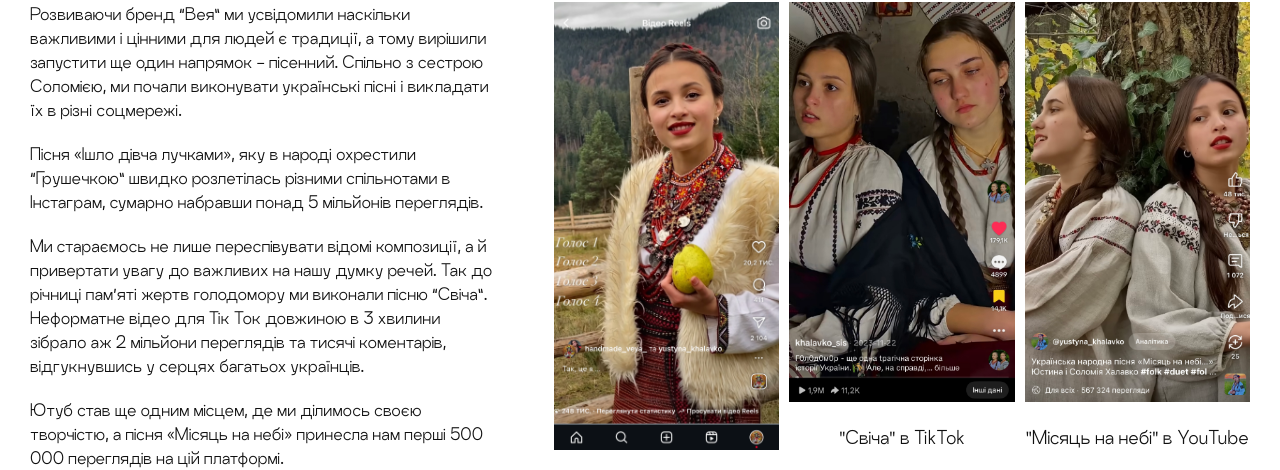
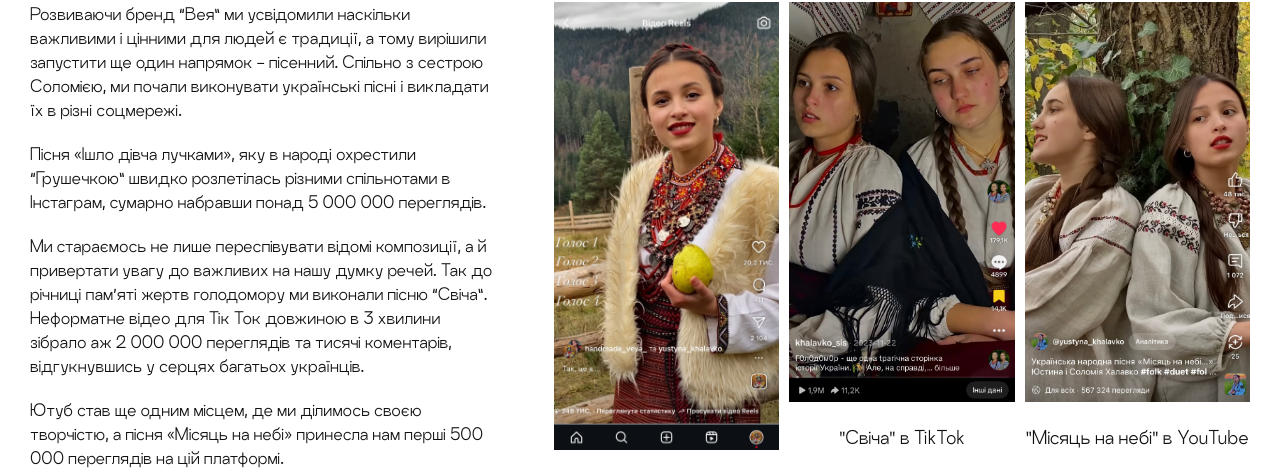
Before and after one commit to oleh-shashkevych/Veya, a plain HTML site: page index.html in a window 1280 px wide. Shown: the part 3077-3547 px from the top of the page. Drawn offline with nearby package versions, Linux system fonts and the light colour scheme; a web font is replaced by a local one.

Commit message:
Small upd

```diff
--- a/index.html
+++ b/index.html
@@ -214,9 +214,9 @@
                         <div class="creativity__text-wrapper">
                             <p class="creativity__description">Розвиваючи бренд “Вея” ми усвідомили наскільки важливими і цінними для людей є традиції, а тому вирішили запустити ще один напрямок - пісенний. Спільно з сестрою Соломією, ми почали виконувати українські пісні і викладати їх в різні соцмережі.</p>
 
-                            <p class="creativity__description">Пісня «Ішло дівча лучками», яку в народі охрестили “Грушечкою” швидко розлетілась різними спільнотами в Інстаграм, сумарно набравши понад 5 мільйонів переглядів.</p>
+                            <p class="creativity__description">Пісня «Ішло дівча лучками», яку в народі охрестили “Грушечкою” швидко розлетілась різними спільнотами в Інстаграм, сумарно набравши понад 5 000 000 переглядів.</p>
 
-                            <p class="creativity__description">Ми стараємось не лише переспівувати відомі композиції, а й привертати увагу до важливих на нашу думку речей. Так до річниці пам’яті жертв голодомору ми виконали пісню “Свіча”. Неформатне відео для Тік Ток довжиною в 3 хвилини зібрало аж 2 мільйони переглядів та тисячі коментарів, відгукнувшись у серцях багатьох українців. </p>
+                            <p class="creativity__description">Ми стараємось не лише переспівувати відомі композиції, а й привертати увагу до важливих на нашу думку речей. Так до річниці пам’яті жертв голодомору ми виконали пісню “Свіча”. Неформатне відео для Тік Ток довжиною в 3 хвилини зібрало аж 2 000 000 переглядів та тисячі коментарів, відгукнувшись у серцях багатьох українців. </p>
 
                             <p class="creativity__description">Ютуб став ще одним місцем, де ми ділимось своєю творчістю, а пісня «Місяць на небі» принесла нам перші 500 000 переглядів на цій платформі. </p>
 
```
